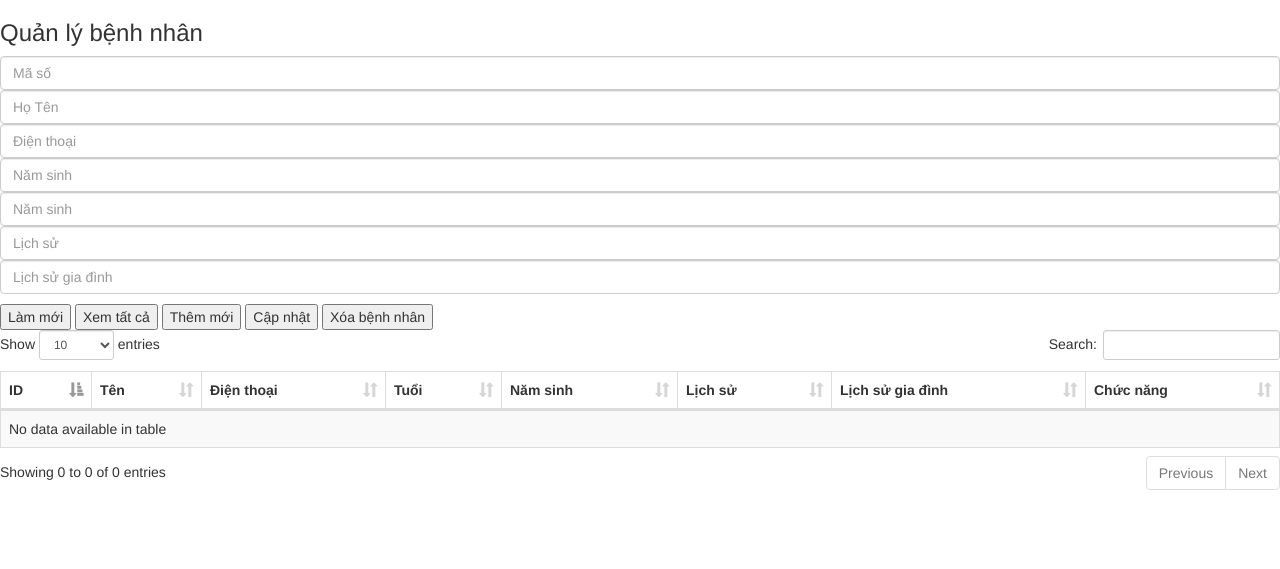
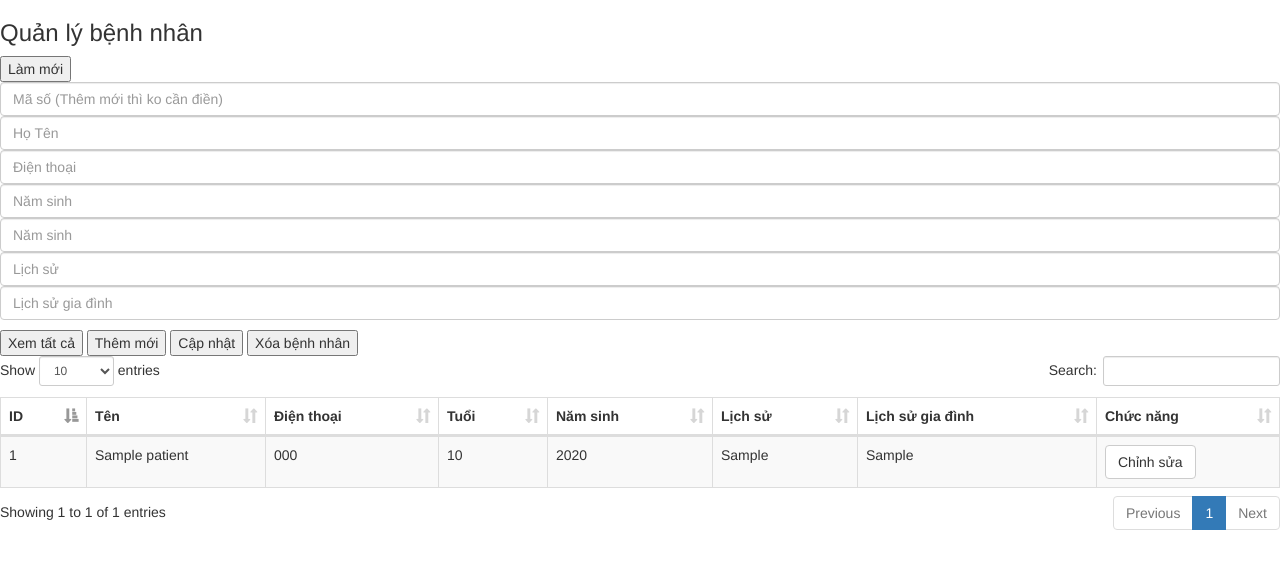
Before and after one commit to haibh/ClinicWebFlask, a Flask app: page / in a window 1280 px wide. Shown: the part 52-621 px from the top of the page. Run offline with Flask 2, Linux system fonts and the light colour scheme; a user stored in the database is signed in; tables that the repository leaves empty hold one stand-in row (values such as "Sample post"); some libraries are stand-ins or nearby versions.

Commit message:
Clinic Management First Start !!!!!!

```diff
--- a/app/__init__.py
+++ b/app/__init__.py
@@ -1,17 +1,19 @@
 from flask import Flask
 from flask_sqlalchemy import SQLAlchemy
 from flask_login import LoginManager
-from flask_bootstrap import Bootstrap
 from flask_moment import Moment
+from flask_assets import assets, Environment
+
 
 app = Flask(__name__)
 app.config.from_object('config')
 db = SQLAlchemy(app)
 
+
 moment = Moment(app)
 moment.init_app(app)
 
-# Bootstrap(app)
+assets = Environment(app)
 
 login_manager = LoginManager()
 login_manager.init_app(app)
--- a/app/templates/base.html
+++ b/app/templates/base.html
@@ -21,7 +21,6 @@
 
     <meta name="description" content="">
     <meta name="author" content="">
-    <link rel="icon" href="http://getbootstrap.com/favicon.ico">
 
     <link rel="stylesheet" type="text/css" href="{{ url_for('static',filename='css/bootstrap.css') }}">
     <link rel="stylesheet" type="text/css" href="{{ url_for('static',filename='css/datatables.min.css') }}">
@@ -36,8 +35,8 @@
     <script type="text/javascript" src="{{ url_for('static', filename='js/jquery.js') }}"></script>
     <script type="text/javascript" src="{{ url_for('static', filename='js/bootstrap.js') }}"></script>
     <script type="text/javascript" src="{{ url_for('static', filename='js/datatables.min.js') }}"></script>
-{#    <script type="text/javascript" src="{{ url_for('static', filename='js/dataTables.bootstrap.js') }}"></script>#}
-{#    <script type="text/javascript" src="{{ url_for('static', filename='js/jquery.dataTables.js') }}"></script>#}
+    <script type="text/javascript" src="{{ url_for('static', filename='js/custom.js') }}"></script>
+
 
 {% if current_user.is_authenticated %}
 
@@ -86,8 +85,9 @@
     {% if messages %}
         {% for message in messages %}
             {% if "Error" not in message[1] %}
-
-                <span class="alert alert-info">{{ message[1] }}</span>
+                <div class="alert alert-info">
+                    <strong>{{ message[1] }} </strong>
+                </div>
             {% endif %}
             {% if "Error" in message[1] %}
                 <div class="alert alert-warning">
--- a/app/templates/index.html
+++ b/app/templates/index.html
@@ -4,11 +4,11 @@
 
 {% block content %}
     {% if current_user.is_authenticated %}
-        <h3>Quản lý bệnh nhân</h3>
+        <h3>Quản lý bệnh nhân </h3> {{ form.refresh }}
         <form action="" method="POST" name="patient">
             {{ form.hidden_tag() }}
             <p>
-                {{ render.render_field(form.patient_id, label_visible=false, placeholder='Mã số', type='text') }}
+                {{ render.render_field(form.patient_id, label_visible=false, placeholder='Mã số (Thêm mới thì ko cần điền)', type='text') }}
                 {{ render.render_field(form.patient_name, label_visible=false, placeholder='Họ Tên', type='text') }}
                 {{ render.render_field(form.patient_phone, label_visible=false, placeholder='Điện thoại', type='text') }}
                 {{ render.render_field(form.patient_age, label_visible=false, placeholder='Năm sinh', type='text') }}
@@ -16,7 +16,7 @@
                 {{ render.render_field(form.patient_history, label_visible=false, placeholder='Lịch sử', type='text') }}
                 {{ render.render_field(form.patient_family_history, label_visible=false, placeholder='Lịch sử gia đình', type='text') }}
             </p>
-            {{ form.refresh }}
+
             {{ form.view_all }}
             {{ form.add_new }}
             {{ form.update }}
--- a/app/views.py
+++ b/app/views.py
@@ -4,6 +4,7 @@
 from flask import Flask, g, flash, redirect, render_template, request, session, abort, url_for
 from flask_login import login_user, logout_user, current_user, login_required
 from app import app, db, models, login_manager
+from models import Patient, Medicine, Treatment, Diagnostic
 from .forms import LoginForm, PatientForm, DiagnosticForm, MedicineForm, TreatmentForm
 
 login_manager.login_message = u"Vui lòng đăng nhập"
@@ -15,31 +16,60 @@ login_manager.session_protection = "strong"
 @login_required
 def index():
     form = PatientForm()
-    patients = []
-
-    if form.refresh.data:
-        flash(u'Làm sạch thông tin OK')
+    patients = Patient.query.all()
+    #
+    # if form.refresh.data:
+    #     flash(u'Làm sạch thông tin OK')
 
     if form.view_all.data:
         flash(u'Xem tất cả')
-        patients = models.Patient.query.all()
+        patients = Patient.query.all()
 
     elif form.add_new.data:
         if form.validate_on_submit():
-            patient_new = models.Patient(form.patient_name.data,
+            new_patient = Patient(form.patient_name.data,
                                          form.patient_phone.data,
                                          form.patient_age.data,
                                          form.patient_birth_year.data,
                                          form.patient_history.data,
                                          form.patient_family_history.data)
-            db.session.add(patient_new)
+            db.session.add(new_patient)
             db.session.commit()
 
-            patients = [patient_new]
-            print patients
+            patients = [new_patient]
+            flash(u'Thêm mới thành công')
+        else:
+            flash(u"Error: Vui lòng điền thông tin")
 
-            flash(u'Thêm mới thành công')
+    elif form.update.data:
+        if form.validate_on_submit():
+            updated_patient = models.Patient.query.filter_by(id=int(form.patient_id.data)).first()
 
+            updated_patient.patient_name = form.patient_name.data
+            updated_patient.patient_phone = form.patient_phone.data
+            updated_patient.patient_age = form.patient_age.data
+            updated_patient.patient_birth_year = form.patient_birth_year.data
+            updated_patient.patient_history = form.patient_history.data
+            updated_patient.patient_family_history = form.patient_family_history.data
+
+            db.session.commit()
+            print updated_patient
+
+            patients = [updated_patient]
+            flash(u'Cập nhật thành công')
+        else:
+            flash(u"Error: Vui lòng điền thông tin")
+
+    elif form.delete.data:
+        if form.validate_on_submit():
+            delete_patient = models.Patient.query.filter_by(id=int(form.patient_id.data)).first()
+            print delete_patient
+
+            db.session.delete(delete_patient)
+            db.session.commit()
+
+            patients = [delete_patient]
+            flash(u'Xóa thành công')
         else:
             flash(u"Error: Vui lòng điền thông tin")
 
--- a/requirements.txt
+++ b/requirements.txt
@@ -3,5 +3,5 @@ flask-login
 flask-sqlalchemy
 sqlalchemy-migrate
 flask-wtf
-flask-bootstrap
 flask-moment
+flask_assets
```
Also changed, not shown: app/static/favicon.ico (added).
